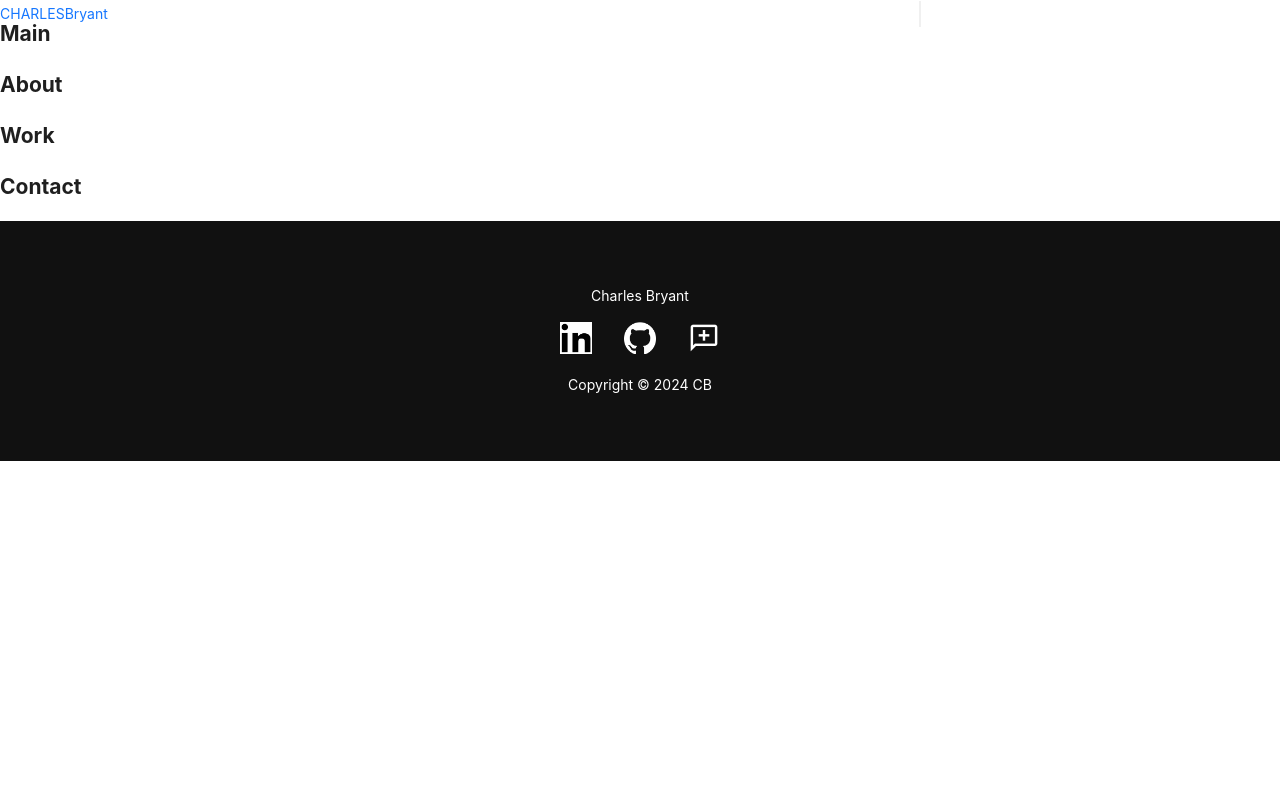
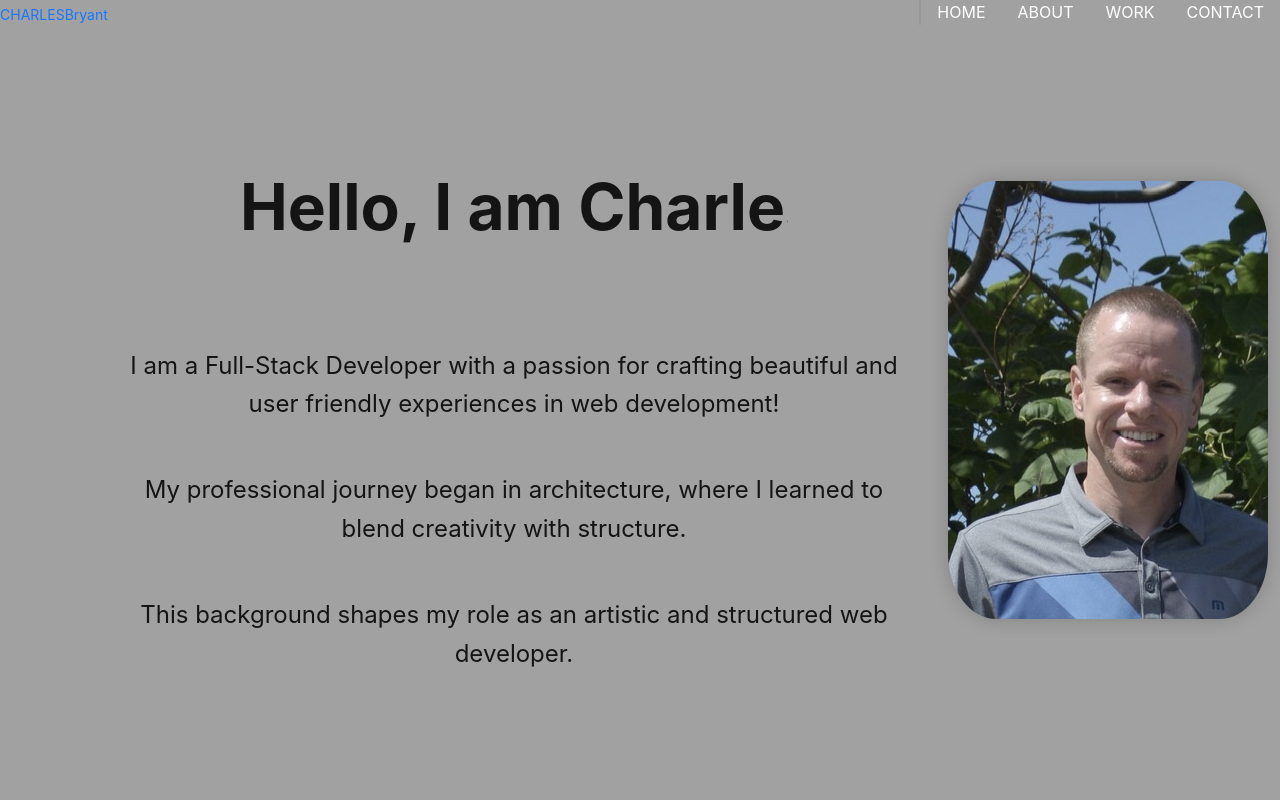
Before and after one commit to CBryant20/CB_Website, a React (Vite) app: page / in a window 1280 px wide. Shown: the top 800 px of the page. Built offline with nearby package versions, Linux system fonts and the light colour scheme.

Commit message:
Hero updated WIP

```diff
--- a/src/Root.jsx
+++ b/src/Root.jsx
@@ -17,10 +17,7 @@ export default function Root() {
         <Header className='header'>
           <AppHeader />
         </Header>
-        <Content className='content'>
-          {/* <aside>
-            <Sidebar />
-          </aside> */}
+        <Content>
           <section>
             <AppHome />
             <Outlet />
--- a/src/Root.scss
+++ b/src/Root.scss
@@ -5,9 +5,8 @@ body {
   overflow-x: hidden;
 }
 
-p {
+h2 {
   font-size: 2rem;
-  line-height: 1.6;
 }
 
 .container {
@@ -60,6 +59,95 @@ p {
         color: #1890ff;
       }
     }
+  }
+}
+
+.hero {
+  background: #a1a1a1;
+  display: flex;
+  flex-direction: row;
+  padding: 2rem;
+  height: 100vh;
+
+  .hero-text {
+    display: flex;
+    flex-direction: column;
+    padding: 2rem;
+
+    h2 {
+      font-size: 4rem;
+      margin-bottom: 4rem;
+      white-space: nowrap;
+      overflow: hidden;
+      opacity: 0;
+      animation: typing 5s steps(22) 1s forwards, fadeIn 0.5s 1s forwards;
+
+      @media screen and (max-width: 750px) {
+        font-size: 2.5rem;
+        transition: all 0.1s ease;
+      }
+
+      @keyframes typing {
+        from {
+          width: 0;
+        }
+        to {
+          width: 75%;
+        }
+      }
+
+      @keyframes fadeIn {
+        from {
+          opacity: 0;
+        }
+        to {
+          opacity: 1;
+        }
+      }
+    }
+
+    p {
+      font-size: 1.5rem;
+      text-align: center;
+
+      @media screen and (max-width: 750px) {
+        font-size: 1rem;
+        transition: all 0.1s ease;
+      }
+    }
+    @media screen and (min-width: 751px) {
+      align-items: center;
+      justify-content: center;
+      margin-left: 3rem;
+    }
+  }
+
+  .hero-pic {
+    flex: 1;
+    display: flex;
+    align-items: center;
+    justify-content: center;
+    max-width: 100%;
+
+    img {
+      border-radius: 15%;
+      box-shadow: 0px 0px 20px rgba(0, 0, 0, 0.2);
+      filter: grayscale(30%);
+      transition: all 0.3s ease;
+
+      &:hover {
+        transform: scale(1.15);
+        filter: grayscale(0%);
+      }
+
+      @media screen and (max-width: 750px) {
+        scale: 75%;
+      }
+    }
+  }
+
+  @media screen and (max-width: 750px) {
+    flex-direction: column;
   }
 }
 
--- a/src/components/home/Hero.jsx
+++ b/src/components/home/Hero.jsx
@@ -1,7 +1,28 @@
+import HomePagePic from "../../images/HomePagePic.png";
+
 export default function AppHero() {
   return (
     <>
-      <h1>Main</h1>
+      <section className='hero'>
+        <aside className='hero-text'>
+          <h2>Hello, I am Charles Bryant</h2>
+          <p>
+            I am a Full-Stack Developer with a passion for crafting beautiful
+            and user friendly experiences in web development!
+          </p>
+          <p>
+            My professional journey began in architecture, where I learned to
+            blend creativity with structure.
+          </p>
+          <p>
+            This background shapes my role as an artistic and structured web
+            developer.
+          </p>
+        </aside>
+        <aside className='hero-pic'>
+          <img src={HomePagePic} alt='Error loading image' />
+        </aside>
+      </section>
     </>
   );
 }
```
